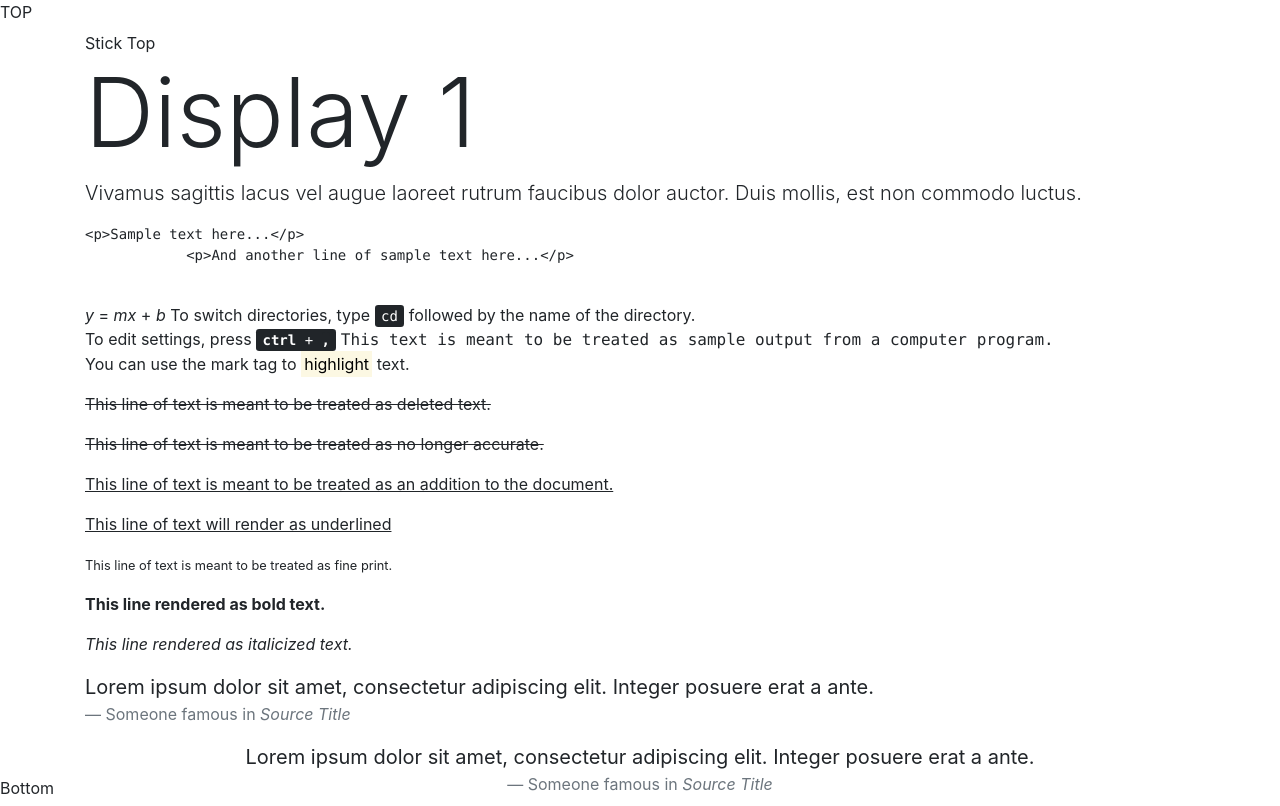
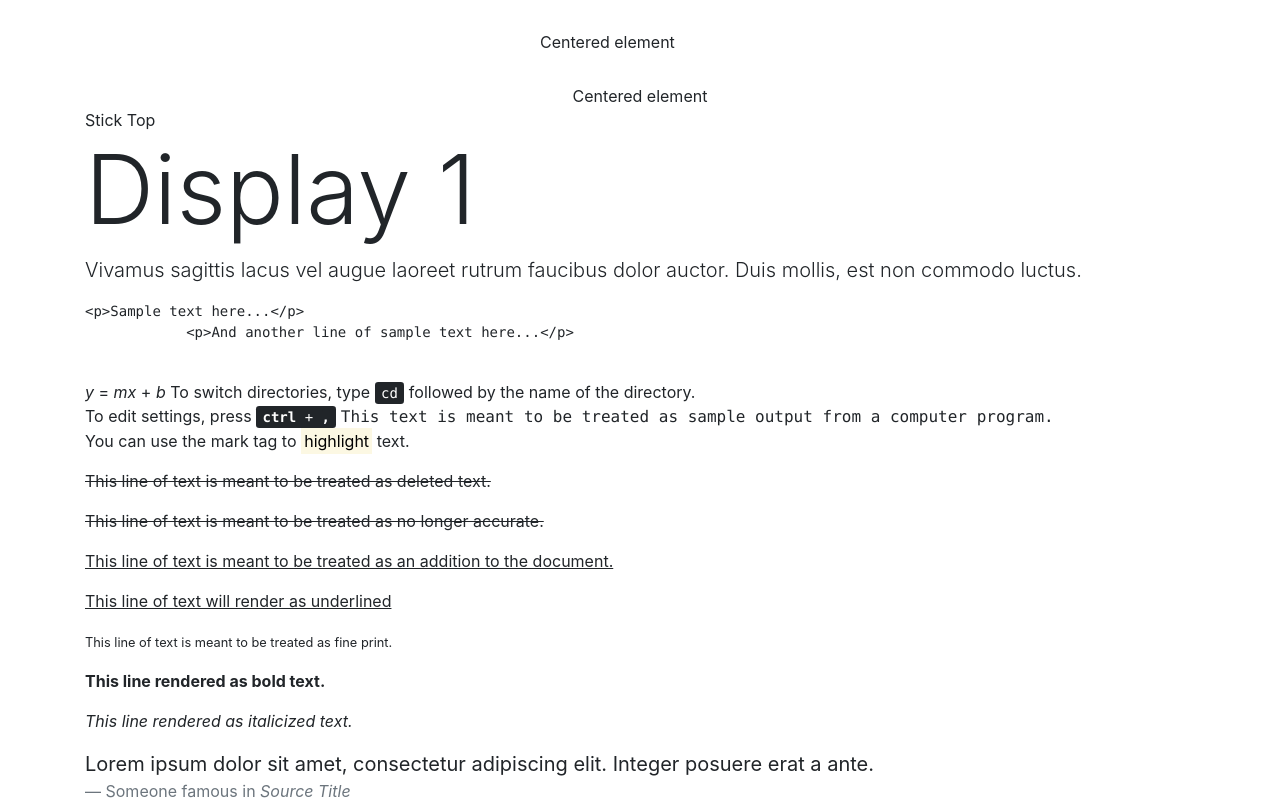
Before and after one commit to raymondSeger/test-bootstrap4, a website: page index.html in a window 1280 px wide. Shown: the top 806 px of the page. Drawn offline with nearby package versions, Linux system fonts and the light colour scheme.

Commit message:
Horizontal centering can now use mx-auto. new in B4

```diff
--- a/index.html
+++ b/index.html
@@ -16,10 +16,20 @@
 
     <div class="row" style="margin-top: 30px;">
         <div class="col">
-            <div class="fixed-top">TOP</div>
-            <div class="fixed-bottom">Bottom</div>
+            <div class="mx-auto" style="width: 200px;">
+                Centered element
+            </div>
         </div>
     </div>
+    <div class="row" style="margin-top: 30px;">
+        <div class="col">
+            <div class="mx-auto" style="display:table;">
+                Centered element
+            </div>
+        </div>
+    </div>
+
+
     <div class="sticky-top">Stick Top</div>
 
     <div class="row">
```
